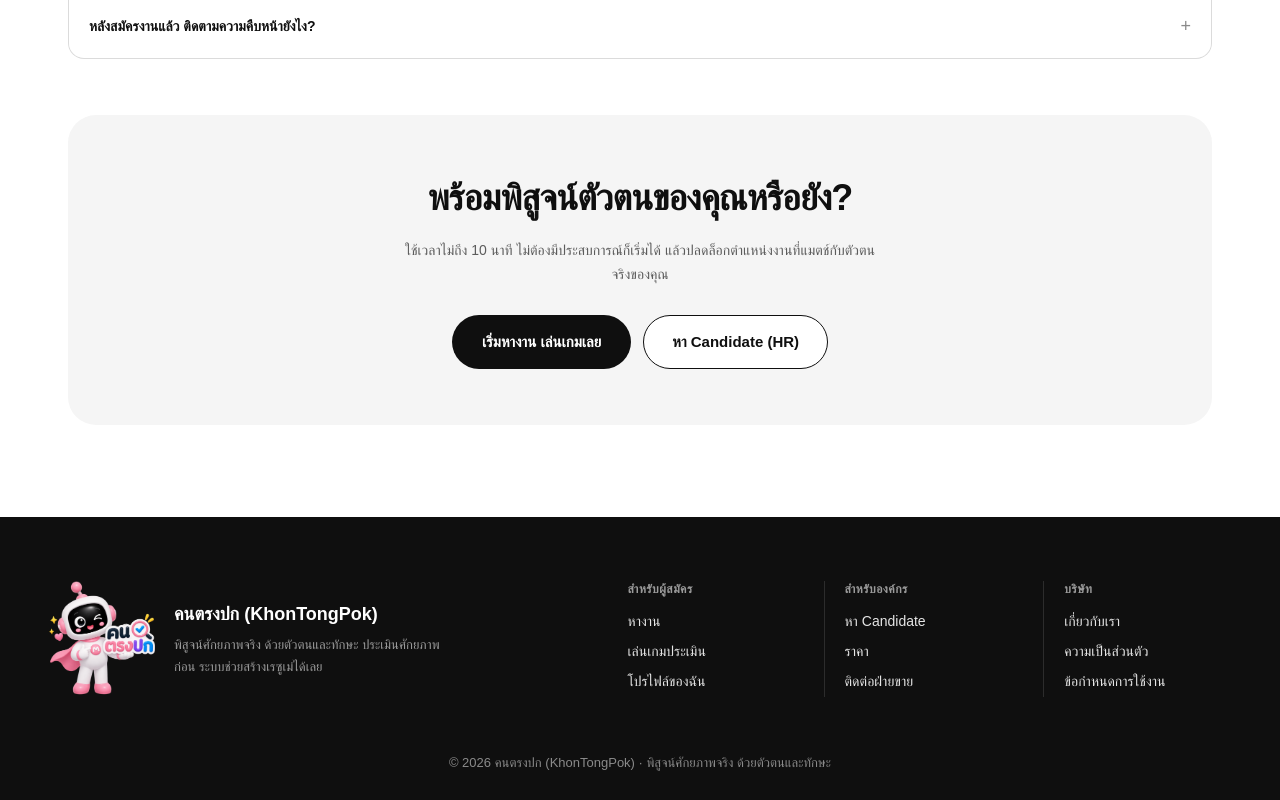
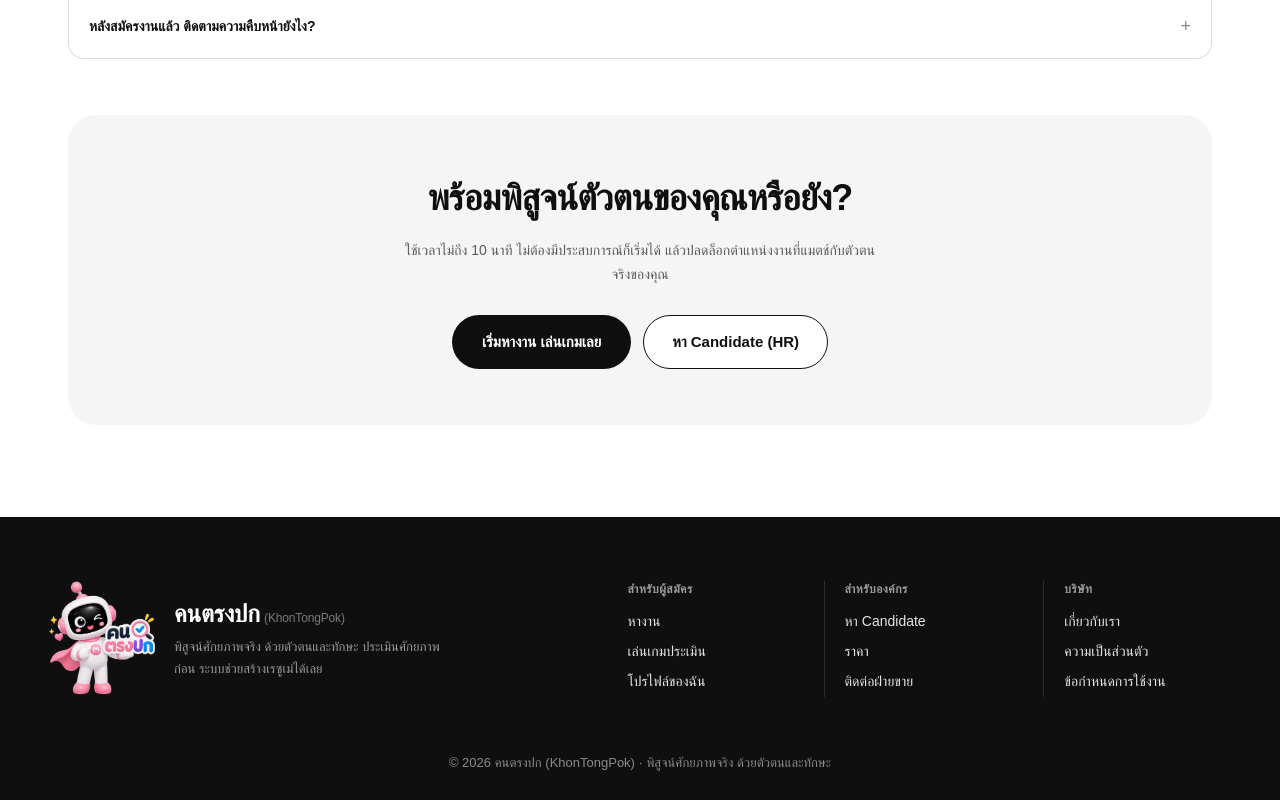
Before and after one commit to Watcharapol-Frong/Khon-Tong-Pok, a Next.js app: page / in a window 1280 px wide. Shown: the part 3308-4108 px from the top of the page. Built offline with nearby package versions, Linux system fonts and the light colour scheme; a web font is replaced by a local one.

Commit message:
fix: give footer wordmark a logo-like hierarchy
"คนตรงปก" is now large, bold, white — reading as part of the mascot
lockup — while the "(KhonTongPok)" transliteration is smaller and
dimmer, clearly secondary rather than equal weight with the Thai name.

```diff
--- a/src/components/Footer.tsx
+++ b/src/components/Footer.tsx
@@ -24,7 +24,10 @@
             className="h-auto w-[90px] flex-shrink-0 object-contain sm:w-[110px]"
           />
           <div>
-            <h3 className="text-base font-extrabold sm:text-lg">คนตรงปก (KhonTongPok)</h3>
+            <h3 className="tracking-[-0.01em]">
+              <span className="text-xl font-extrabold text-white sm:text-2xl">คนตรงปก</span>{" "}
+              <span className="text-[11px] font-medium text-[#7A7A7A] sm:text-xs">(KhonTongPok)</span>
+            </h3>
             <div className="mt-1.5 max-w-[280px] text-[13px] leading-[1.7] text-[#9A9A9A]">
               พิสูจน์ศักยภาพจริง ด้วยตัวตนและทักษะ ประเมินศักยภาพก่อน ระบบช่วยสร้างเรซูเม่ได้เลย
             </div>
```
